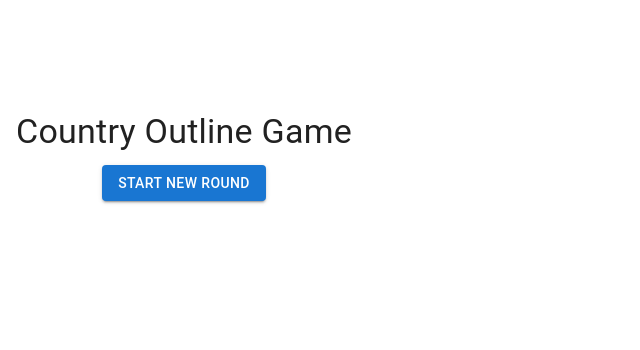
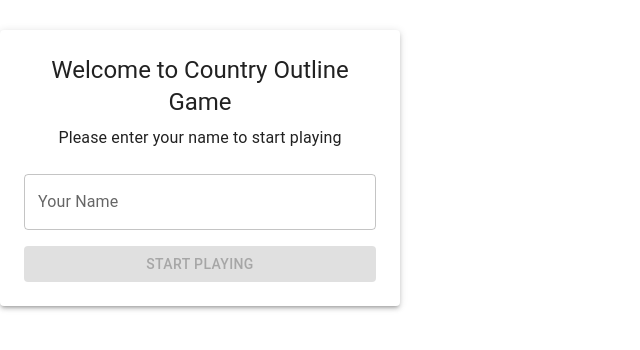
Before and after one commit to Keratococonuts/outlinecountries, a React (Vite) app: page / in a window 1280 px wide. Shown: the part 232-582 px from the top of the page, without its empty margins (0-640 px from the left). Built offline with nearby package versions, Linux system fonts and the light colour scheme.

Commit message:
Add user registration and score tracking

```diff
--- a/src/components/Game.tsx
+++ b/src/components/Game.tsx
@@ -2,6 +2,8 @@ import React, { useState, useEffect } from 'react';
 import { Box, Typography, Grid, Button, Paper } from '@mui/material';
 import { styled } from '@mui/material/styles';
 import CountryOutline from './CountryOutline';
+import UserRegistration from './UserRegistration';
+import ScoreDisplay from './ScoreDisplay';
 
 const GameContainer = styled(Box)(({ theme }) => ({
   padding: theme.spacing(2),
@@ -33,6 +35,8 @@ const Game: React.FC<GameProps> = ({ isHost }) => {
   const [options, setOptions] = useState<Country[]>([]);
   const [timeLeft, setTimeLeft] = useState<number>(30);
   const [isRoundActive, setIsRoundActive] = useState<boolean>(false);
+  const [username, setUsername] = useState<string | null>(null);
+  const [score, setScore] = useState<number>(0);
 
   // Country data
   const countries: Country[] = [
@@ -63,9 +67,21 @@ const Game: React.FC<GameProps> = ({ isHost }) => {
     if (!isRoundActive) return;
 
     const isCorrect = option.name === currentCountry?.name;
-    // Here we would send the result to the server
-    console.log(`Selected ${option.name}, correct: ${isCorrect}`);
+    if (isCorrect) {
+      setScore(prev => prev + 1);
+      // Save score to localStorage
+      localStorage.setItem(`score_${username}`, (score + 1).toString());
+    }
     setIsRoundActive(false);
+  };
+
+  const handleRegister = (name: string) => {
+    setUsername(name);
+    // Load existing score from localStorage
+    const savedScore = localStorage.getItem(`score_${name}`);
+    if (savedScore) {
+      setScore(parseInt(savedScore));
+    }
   };
 
   useEffect(() => {
@@ -80,8 +96,14 @@ const Game: React.FC<GameProps> = ({ isHost }) => {
     return () => clearInterval(timer);
   }, [isRoundActive, timeLeft]);
 
+  if (!username) {
+    return <UserRegistration onRegister={handleRegister} />;
+  }
+
   return (
     <GameContainer>
+      <ScoreDisplay username={username} score={score} />
+
       <Typography variant="h4" gutterBottom align="center">
         Country Outline Game
       </Typography>
--- /dev/null
+++ b/src/components/ScoreDisplay.tsx
@@ -0,0 +1,33 @@
+import React from 'react';
+import { Typography, Box } from '@mui/material';
+import { styled } from '@mui/material/styles';
+
+const ScoreContainer = styled(Box)(({ theme }) => ({
+  position: 'fixed',
+  top: theme.spacing(2),
+  right: theme.spacing(2),
+  backgroundColor: theme.palette.background.paper,
+  padding: theme.spacing(1, 2),
+  borderRadius: theme.shape.borderRadius,
+  boxShadow: theme.shadows[2],
+}));
+
+interface ScoreDisplayProps {
+  username: string;
+  score: number;
+}
+
+const ScoreDisplay: React.FC<ScoreDisplayProps> = ({ username, score }) => {
+  return (
+    <ScoreContainer>
+      <Typography variant="subtitle1" component="div">
+        {username}
+      </Typography>
+      <Typography variant="h6" component="div" color="primary">
+        Score: {score}
+      </Typography>
+    </ScoreContainer>
+  );
+};
+
+export default ScoreDisplay;
--- /dev/null
+++ b/src/components/UserRegistration.tsx
@@ -0,0 +1,63 @@
+import React, { useState } from 'react';
+import { Box, TextField, Button, Typography, Paper } from '@mui/material';
+import { styled } from '@mui/material/styles';
+
+const StyledPaper = styled(Paper)(({ theme }) => ({
+  padding: theme.spacing(3),
+  maxWidth: '400px',
+  margin: '0 auto',
+}));
+
+interface UserRegistrationProps {
+  onRegister: (username: string) => void;
+}
+
+const UserRegistration: React.FC<UserRegistrationProps> = ({ onRegister }) => {
+  const [username, setUsername] = useState('');
+  const [error, setError] = useState('');
+
+  const handleSubmit = (e: React.FormEvent) => {
+    e.preventDefault();
+    if (username.trim().length < 3) {
+      setError('Username must be at least 3 characters long');
+      return;
+    }
+    onRegister(username.trim());
+  };
+
+  return (
+    <StyledPaper elevation={3}>
+      <Typography variant="h5" gutterBottom align="center">
+        Welcome to Country Outline Game
+      </Typography>
+      <Typography variant="body1" gutterBottom align="center" sx={{ mb: 3 }}>
+        Please enter your name to start playing
+      </Typography>
+      <form onSubmit={handleSubmit}>
+        <TextField
+          fullWidth
+          label="Your Name"
+          value={username}
+          onChange={(e) => {
+            setUsername(e.target.value);
+            setError('');
+          }}
+          error={!!error}
+          helperText={error}
+          sx={{ mb: 2 }}
+        />
+        <Button
+          fullWidth
+          variant="contained"
+          color="primary"
+          type="submit"
+          disabled={!username.trim()}
+        >
+          Start Playing
+        </Button>
+      </form>
+    </StyledPaper>
+  );
+};
+
+export default UserRegistration;
```
